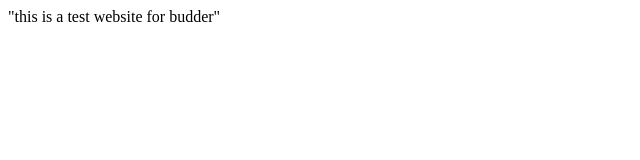
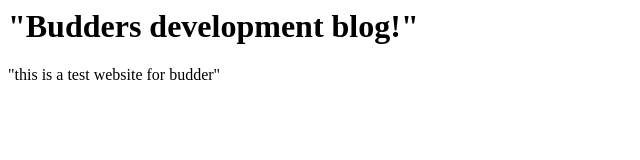
Before and after one commit to Budder-99/Budder-99.github.io, a plain HTML site: page index.html in a window 1280 px wide. Shown: the whole page, without its empty margins (0-640 px from the left). Drawn offline with Linux system fonts and the light colour scheme.

Commit message:
added title and heading

```diff
--- a/index.html
+++ b/index.html
@@ -6,6 +6,9 @@
   </head>
 
  <body>
+	<h1>
+          "Budders development blog!"
+        </h1>
 	<p>
           "this is a test website for budder"
         </p>
```
